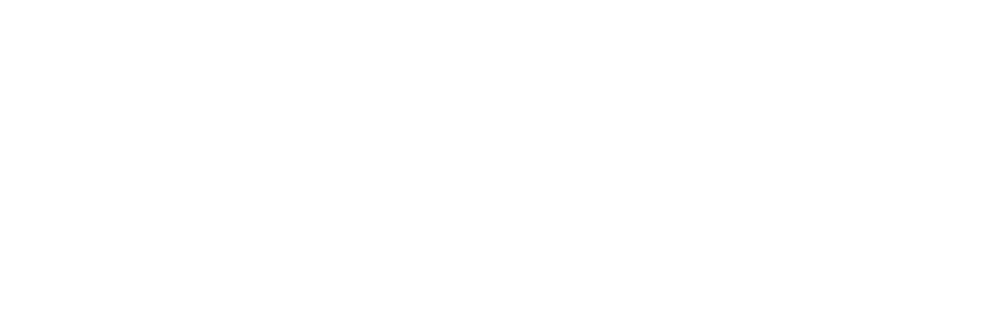
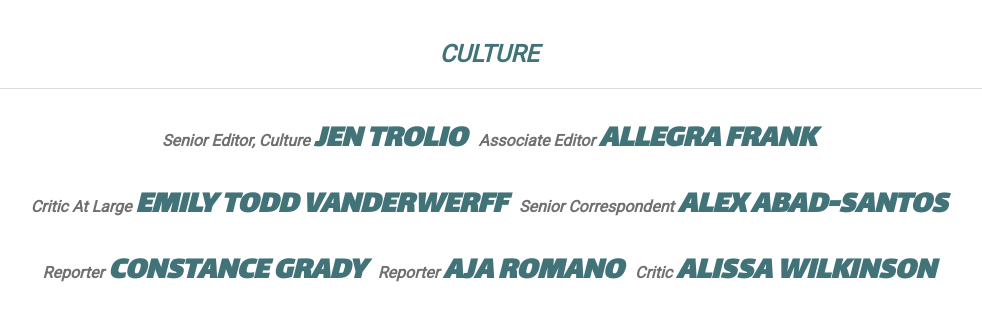
Before and after one commit to ValerieVR/end-of-field-challenge, a plain HTML site: page simple.html in a window 1280 px wide. Shown: the whole page, without its empty margins (151-1133 px from the left). Drawn offline with Linux system fonts and the light colour scheme.

Commit message:
Simple interface completed for now

```diff
--- /dev/null
+++ b/simple.css
@@ -0,0 +1,44 @@
+@import url('https://fonts.googleapis.com/css2?family=Roboto&display=swap');
+@import url('https://fonts.googleapis.com/css2?family=Lalezar&display=swap');
+
+body {
+    display: flex;
+    flex-direction: column;
+    align-items: center;
+    font-style: italic;
+    font-family: Roboto;
+    color: #6f7070;
+    margin-top: 20px;
+
+}
+
+header {
+    text-transform: uppercase;
+    color: #417379;
+    padding-bottom: 0px;
+}
+
+main {
+    text-align: center;
+    padding-top: 10px;
+}
+
+span {
+    text-transform: uppercase;
+    color: #417379;
+    font-size: 32px;
+    font-family: Lalezar, 'Arial black';
+}
+
+p {
+    text-transform: capitalize;
+    font-weight: 600;
+    font-size: 16px;
+}
+
+.line {
+    width: 80%;
+    border: 0;
+    border-bottom: 1px dotted rgb(219, 219, 219);
+    background: rgb(219, 219, 219);
+}
--- a/simple.html
+++ b/simple.html
@@ -3,10 +3,18 @@
   <head>
     <meta charset="UTF-8" />
     <meta name="viewport" content="width=device-width, initial-scale=1.0" />
-    <link rel="stylesheet" href="style_simple.css">
+    <link rel="stylesheet" href="simple.css">
     <title>Interface [interface.20.png]</title>
   </head>
   <body>
-    <!-- Your code here -->
+    <header>
+      <h2>culture</h2>
+    </header>
+    <div class="line"></div></div>
+    <main>
+      <p>senior editor, culture <span>jen trolio</span> &nbsp; associate editor <span>allegra frank</span></p>
+      <p>critic at large <span>emily todd vanderwerff</span> &nbsp; senior correspondent <span>alex abad-santos</span></p>
+      <p>reporter <span>constance grady</span> &nbsp; reporter <span>aja romano</span> &nbsp; critic <span>alissa wilkinson</span></p>
+    </main>
   </body>
 </html>
```
Also changed, not shown: complex.html (+1 -1 lines), complex.css (added), style_complex.css (deleted), style_simple.css (deleted).
